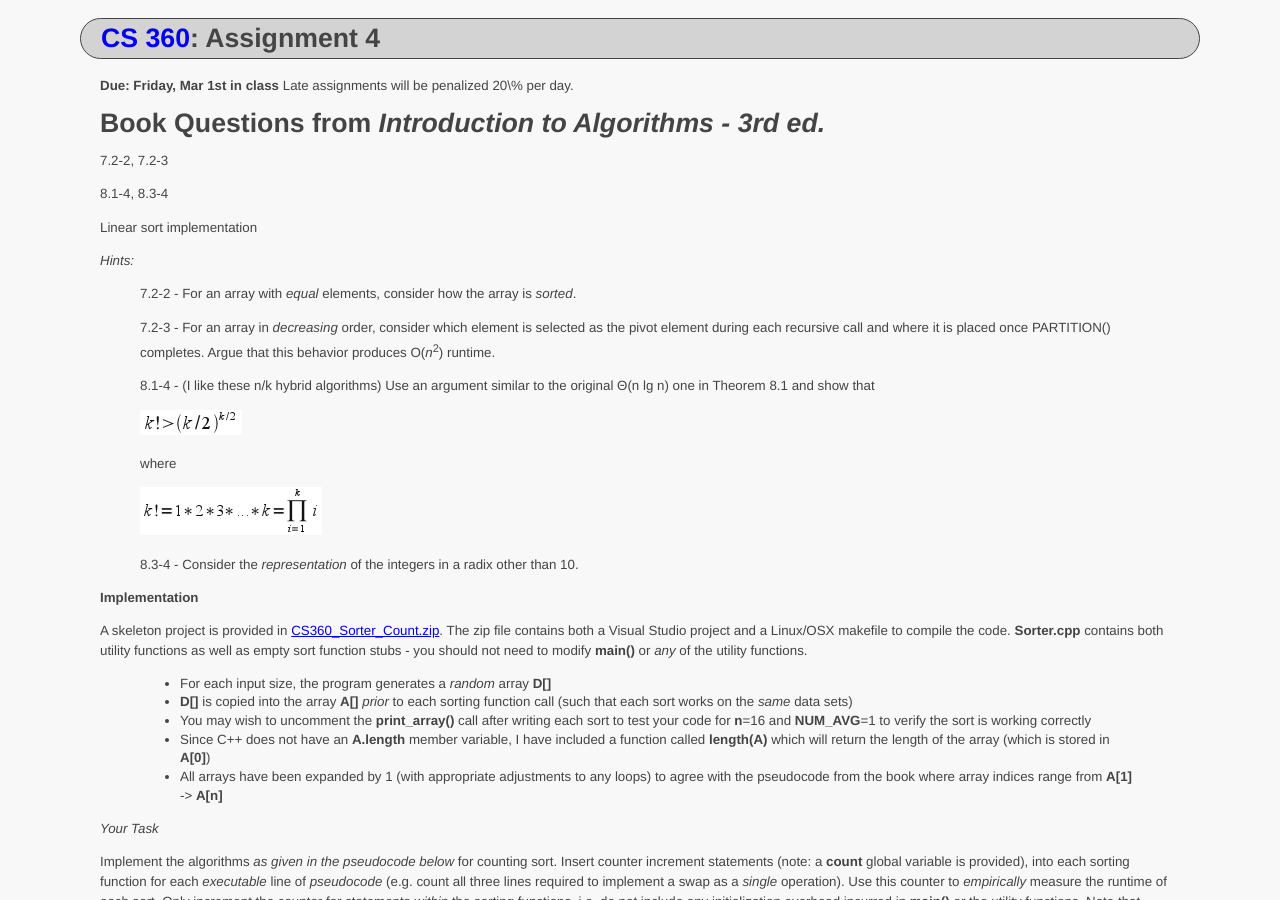
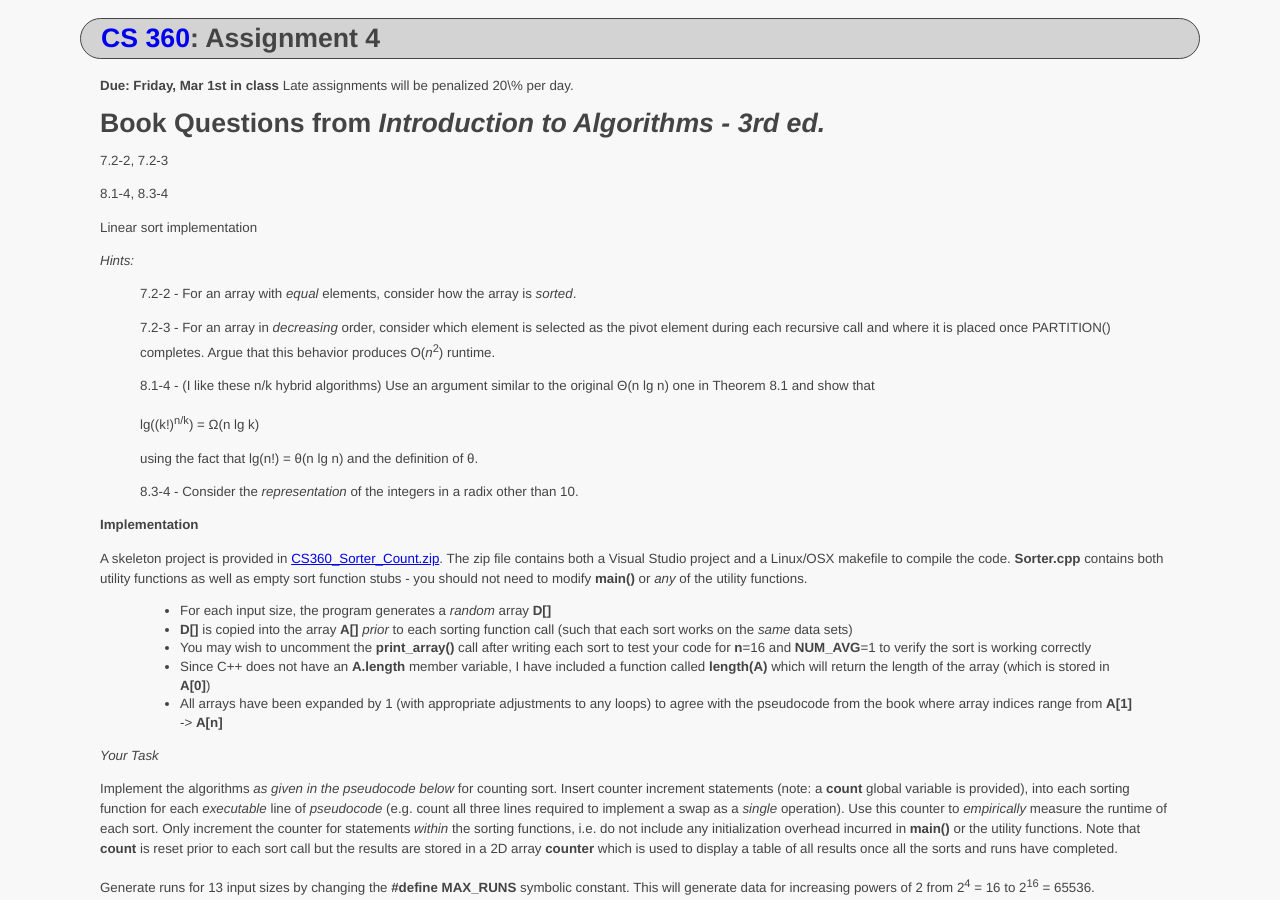
Before and after one commit to ycpcs/cs360-spring2019, a Jekyll site: the page built from assign/assign04.md, in a window 1280 px wide and 900 px high. Built offline with Jekyll 4.4.1, drawn with Linux system fonts in a browser that asks for light colours.

Commit message:
update assign 4 hint
update assign 4 hint

```diff
--- a/assign/assign04.md
+++ b/assign/assign04.md
@@ -22,11 +22,9 @@ Linear sort implementation
 >
 > 8.1-4 - (I like these n/k hybrid algorithms) Use an argument similar to the original Θ(n lg n) one in Theorem 8.1 and show that
 >
-> ![image](images/assign04/fact1.png)
+> lg((k!)<sup>n/k</sup>) = Ω(n lg k)
 >
-> where
->
-> ![image](images/assign04/fact2.png)
+> using the fact that lg(n!) = θ(n lg n) and the definition of θ.
 >
 > 8.3-4 - Consider the *representation* of the integers in a radix other than 10.
 
```
